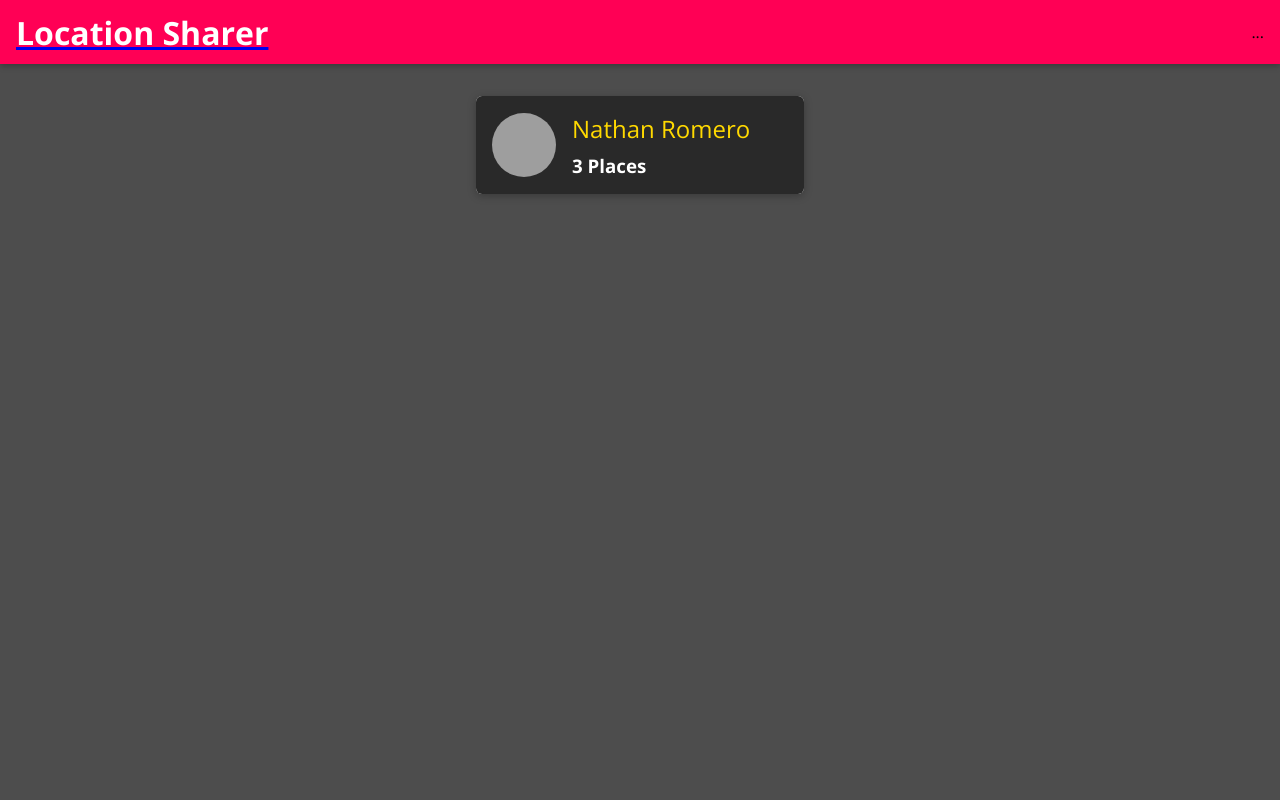
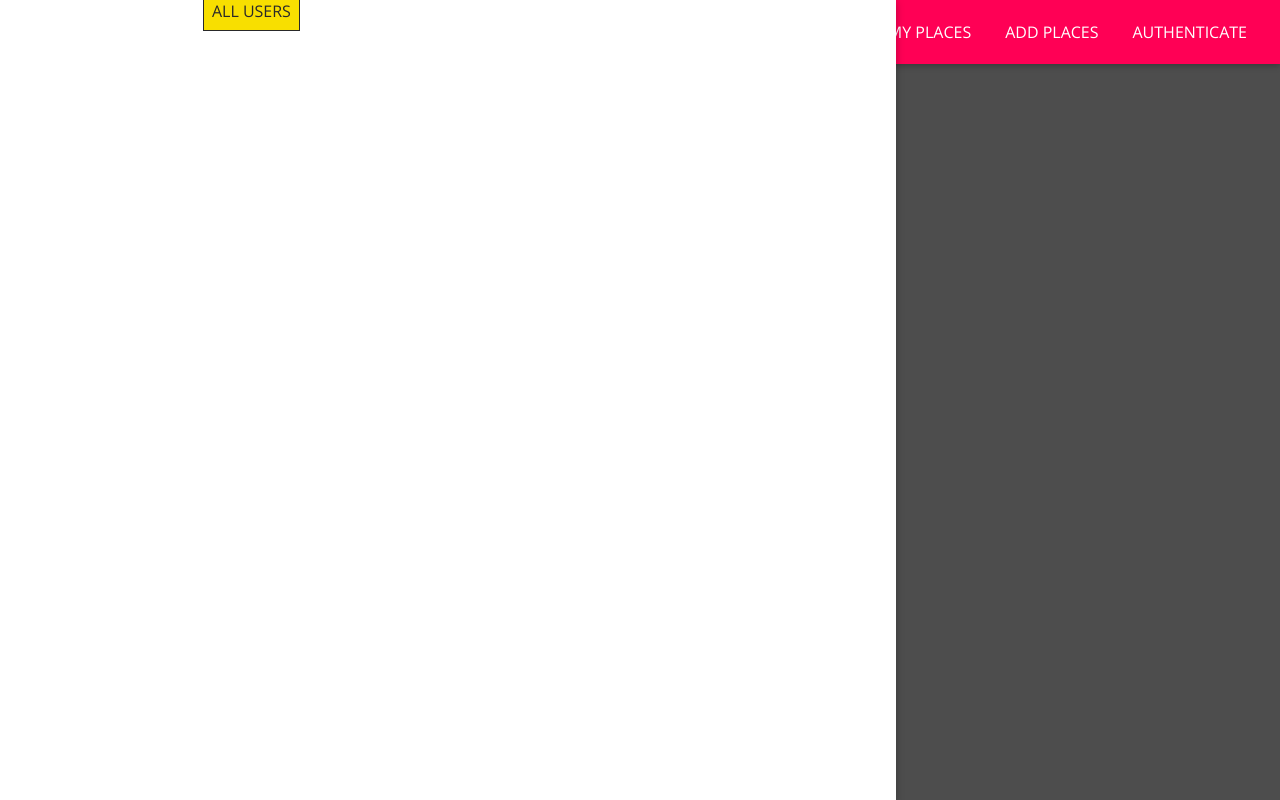
Before and after one commit to wnrome21/location-sharing-fullstack-app, a React (Create React App) app: page / in a window 1280 px wide. Built offline with nearby package versions, Linux system fonts and the light colour scheme; grey boxes are pictures that could not be loaded.

Commit message:
added the side drawer component and created a portal for the side drawer to be rendered in the body of the app.

```diff
--- a/public/index.html
+++ b/public/index.html
@@ -28,6 +28,7 @@
   </head>
   <body>
     <noscript>You need to enable JavaScript to run this app.</noscript>
+    <div id="drawer-hook"></div>
     <div id="root"></div>
     <!--
       This HTML file is a template.
--- a/src/shared/components/Navigation/MainNavigation.js
+++ b/src/shared/components/Navigation/MainNavigation.js
@@ -2,11 +2,19 @@ import React from "react";
 import { Link } from "react-router-dom";
 
 import MainHeader from "./MainHeader";
+import NavLinks from "./NavLinks";
+import SideDrawer from "./SideDrawer";
 
 import "./MainNavigation.css";
 
 const MainNavigation = (props) => {
   return (
+    <React.Fragment>
+      <SideDrawer>
+        <nav className="main-navigation__drawer">
+          <NavLinks />
+        </nav>
+      </SideDrawer>
       <MainHeader>
         <button className="main-navigation__menu-btn">
           <span />
@@ -16,8 +24,11 @@ const MainNavigation = (props) => {
         <Link to="/">
           <h1 className="main-navigation__title">Location Sharer</h1>
         </Link>
-      <nav>...</nav>
+        <nav className="main-navigation__header-nav">
+          <NavLinks />
+        </nav>
       </MainHeader>
+    </React.Fragment>
   );
 };
 
--- a/src/shared/components/Navigation/NavLinks.css
+++ b/src/shared/components/Navigation/NavLinks.css
@@ -0,0 +1,76 @@
+.nav-links {
+    list-style: none;
+    margin: 0;
+    padding: 0;
+    width: 100%;
+    height: 100%;
+    display: flex;
+    flex-direction: column;
+    justify-content: center;
+    align-items: center;
+  }
+
+  .nav-links li {
+    margin: 1rem;
+  }
+
+  .nav-links a {
+    border: 1px solid transparent;
+    color: #292929;
+    text-decoration: none;
+    padding: 0.5rem;
+  }
+
+  .nav-links a:hover,
+  .nav-links a:active,
+  .nav-links a.active {
+    background: #f8df00;
+    border-color: #292929;
+    color: #292929;
+  }
+
+  .nav-links button {
+    cursor: pointer;
+    border: 1px solid #292929;
+    color: #292929;
+    background: transparent;
+    padding: 0.5rem;
+    font: inherit;
+  }
+
+  .nav-links button:focus {
+    outline: none;
+  }
+
+  .nav-links button:hover,
+  .nav-links button:active {
+    background: #292929;
+    color: white;
+  }
+
+  @media (min-width: 768px) {
+    .nav-links {
+      flex-direction: row;
+    }
+
+    .nav-links li {
+      margin: 0 0.5rem;
+    }
+
+    .nav-links a {
+      color: white;
+      text-decoration: none;
+    }
+
+    .nav-links button {
+      border: 1px solid white;
+      color: white;
+      background: transparent;
+    }
+
+    .nav-links button:hover,
+    .nav-links button:active {
+      background: #f8df00;
+      color: #292929;
+    }
+  }
--- a/src/shared/components/Navigation/NavLinks.js
+++ b/src/shared/components/Navigation/NavLinks.js
@@ -0,0 +1,25 @@
+import React from 'react';
+import { NavLink } from 'react-router-dom'
+
+import './NavLinks.css';
+
+const NavLinks = () => {
+    return (
+        <ul className="nav-links">
+            <li>
+                <NavLink to="/" exact>ALL USERS</NavLink>
+            </li>
+            <li>
+                <NavLink to="/u1/places">MY PLACES</NavLink>
+            </li>
+            <li>
+                <NavLink to="/places/new">ADD PLACES</NavLink>
+            </li>
+            <li>
+                <NavLink to="/auth">AUTHENTICATE</NavLink>
+            </li>
+        </ul>
+    )
+}
+
+export default NavLinks;
--- a/src/shared/components/Navigation/SideDrawer.css
+++ b/src/shared/components/Navigation/SideDrawer.css
@@ -0,0 +1,10 @@
+.side-drawer {
+    position: fixed;
+    left: 0;
+    top: 0;
+    z-index: 100;
+    height: 100vh;
+    width: 70%;
+    background: white;
+    box-shadow: 0 2px 8px rgba(0, 0, 0, 0.26);
+  }
--- a/src/shared/components/Navigation/SideDrawer.js
+++ b/src/shared/components/Navigation/SideDrawer.js
@@ -0,0 +1,12 @@
+import React from 'react';
+import ReactDOM from 'react-dom';
+
+import './SideDrawer.css';
+
+const SideDrawer = (props) => {
+        const content = <aside className="side-drawer">{props.children}</aside>;
+
+        return ReactDOM.createPortal(content, document.getElementById('drawer-hook'));
+}
+
+export default SideDrawer;
```
Lines whose indentation alone changed are shown as unchanged.
